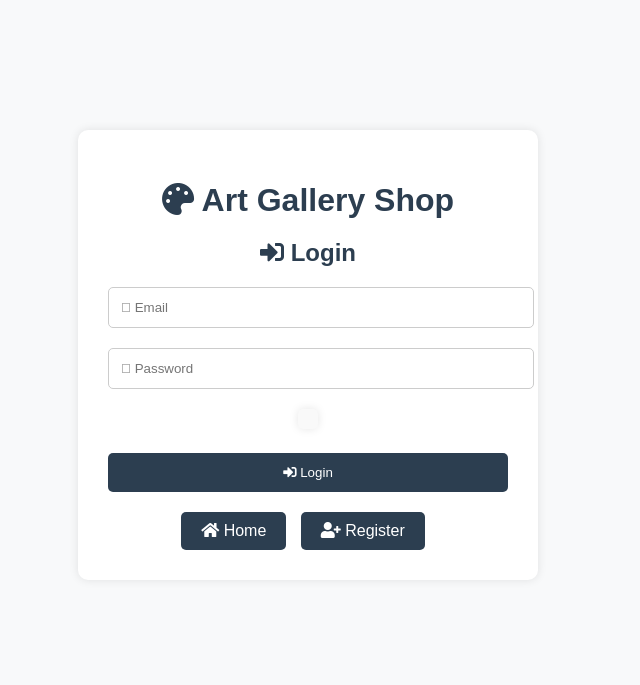
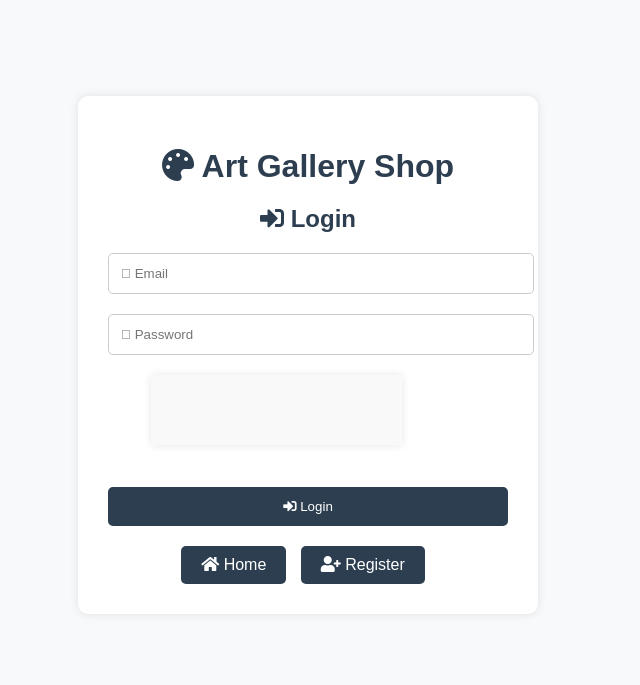
Before and after one commit to ashutosh989052/art_gallery_shop, a PHP site: page /login.php in a window 1280 px wide. Shown: the top 685 px of the page, without its empty margins (332-972 px from the left). Run offline with PHP 8.4, Linux system fonts and the light colour scheme; some libraries are stand-ins or nearby versions.

Commit message:
modified:   register.php 	modified:   style2/login_style.css

```diff
--- a/style2/login_style.css
+++ b/style2/login_style.css
@@ -24,19 +24,19 @@ body {
     animation: fadeInDown 0.5s ease; /* Apply fadeInDown animation */
 }
 
-/* Custom styles for the reCAPTCHA box */
+
 .custom-recaptcha {
     display: inline-block;
     background: #f9f9f9;
-    padding: 10px;
+    padding: 5px;
     border-radius: 5px;
     box-shadow: 0 0 10px rgba(0, 0, 0, 0.1);
+    transform: scale(0.8); /* Scaling down to 80% */
+    transform-origin: 0 0;
+    width: 304px; /* reCAPTCHA's original width */
+    height: 78px; /* reCAPTCHA's original height */
 }
 
-.custom-recaptcha .g-recaptcha {
-    transform: scale(0.9);
-    transform-origin: 0 0;
-}
 
 
 @keyframes fadeInDown {
```
Also changed, not shown: register.php (+14 -6 lines).
